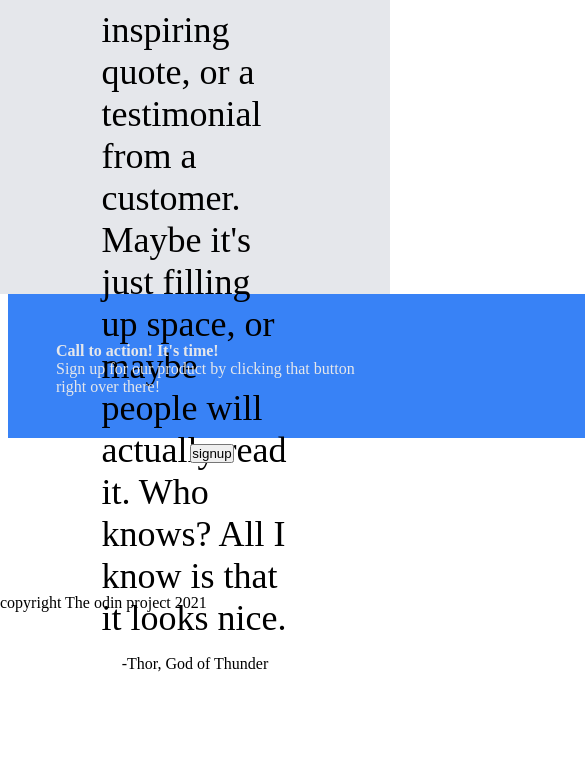
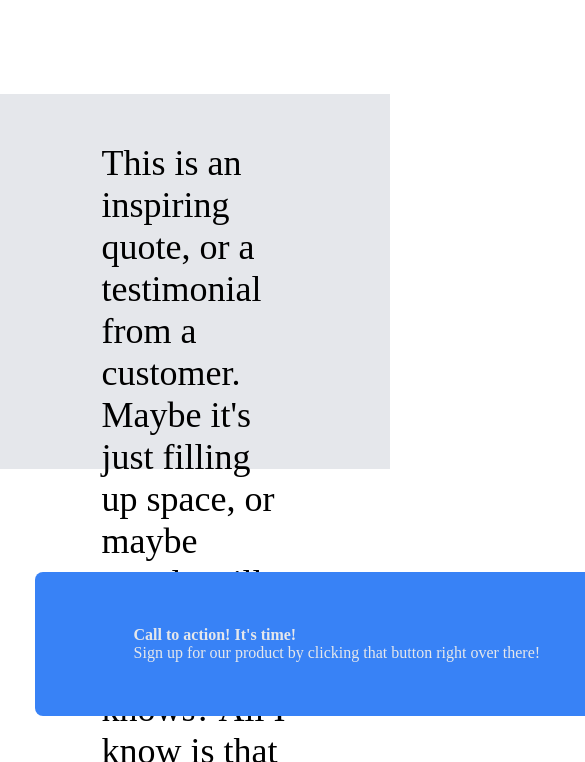
Before and after one commit to erwinyutuc/Landing-page-practice, a plain HTML site: page index.html in a window 390 px wide. Shown: the part 1238-2000 px from the top of the page, 585 px wide, since content can reach past the window. Before the commit the page ends 1911 px from the top, so only its background shows below. Drawn offline with Linux system fonts and the light colour scheme.

Commit message:
completed layout (need to make it responsive)

```diff
--- a/index.html
+++ b/index.html
@@ -26,8 +26,7 @@
                 <div class="row">
                     <div class="land__wrapper">
                         <div class="lside">
-                            <h2 class="landingtitle">This website is</h2>
-                            <h2 class="landingtitle">awesome</h2>
+                            <h2 class="landingtitle">This website is awesome</h2>
                             <p class="landdescription"> This website has some subtext that goes here under the main title. It's a smaller font and the color is lower contrast</p>
                             <button class="landup">Sign up</button>
                         </div>
@@ -92,7 +91,7 @@
                                 <p class="calldescrip">Sign up for our product by clicking that button right over there!</p>
                             </div>
                                 <div class="btnsign">
-                                    <button class="signup">signup</button>
+                                    <button class="signup">Sign up</button>
                                 </div>
                         </div>
                     </div>
@@ -102,6 +101,8 @@
 
     </body>
     <footer>
-        copyright The odin project 2021
+        <div class="row">
+            Copyright The Odin Project 2023
+        </div>
     </footer>
 </html>
--- a/style.css
+++ b/style.css
@@ -8,10 +8,14 @@ html {
     scroll-behavior: smooth;
 }
 
+body {
+    overflow-x:  hidden;
+}
+
 .row {
     width: 100%;
     max-width: 1200px;
-    margin: 0 auto;
+    margin: auto;
     padding: 0 8px;
 }
 
@@ -49,7 +53,7 @@ nav {
 
 .landingpage {
     background-color: #1f2937;
-    padding: 5rem 0;
+    padding: 10rem 0 ;
 }
 
 .landingtitle {
@@ -60,13 +64,12 @@ nav {
 
 .land__wrapper {
     display: flex;
-    justify-content: center;
-    align-items: center;
 }
 
 .landdescription {
     color: #f9FAf8;
     padding: 1rem 0;
+    font-size: 18px;
 }
 
 .lside {
@@ -74,8 +77,12 @@ nav {
 }
 
 .rside, .wrapper {
+
     width: 50%;
-    margin: 3rem;
+    height: 15rem;
+    display: flex;
+    justify-content: flex-end;
+
 }
 
 .landup {
@@ -157,7 +164,11 @@ nav {
 /*call to action */
 
 .call {
-    height: 300px;
+    height: 350px;
+    position: relative;
+    left: 7%;
+    display: flex;
+    align-items: center;
 }
 
 .call-container {
@@ -165,18 +176,32 @@ nav {
     color: #e5e7eb;
     height: 9rem;
     width: 51rem;
+    display: flex;
+    justify-content: space-evenly;
+    align-items: center;
+    border-radius: 8px;
 }
 
 .action {
-    padding: 3rem;
-    justify-content: center;
-    align-items: center;
     width: 50%;
 }
 
-.btnsign {
-    width: 50%;
-    display: flex;
-    justify-content: center;
-    align-items: center;
+.signup {
+    background-color: #3882F6;
+    border-color: white;
+    border-radius: 4px;
+    padding: 8px 2rem;
+    color: #e5e7eb;
+
 }
+
+
+/*FOOTER*/
+
+footer {
+    background-color: #1f2937;
+    color: #e5e7eb;
+    height: 100px;
+    display: grid;
+    place-content: center;
+}
```
